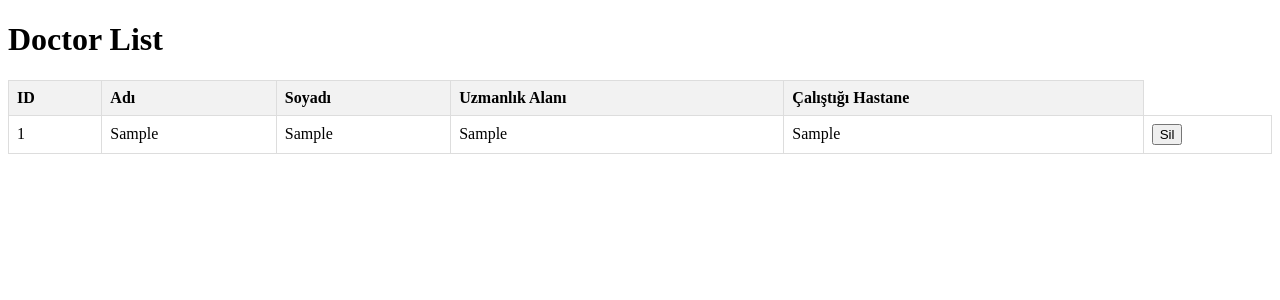
After one commit to AyazAktas/prolab2.3, a Django app: page /list_doctors/ in a window 1280 px wide. The commit adds this page. Shown: the top 300 px of the page. Run offline with Django 5.2, Linux system fonts and the light colour scheme; tables that the repository leaves empty hold one stand-in row (values such as "Sample post").

Commit message:
doktorların listelenmesi silinmesi , id debug , table adları düzenleme, list fonksiyonu

```diff
--- a/prolab3/HastaneUyg/models.py
+++ b/prolab3/HastaneUyg/models.py
@@ -19,6 +19,8 @@ class Hasta(models.Model):
     cinsiyet=models.CharField('Cinsiyeti',max_length=1,default='',blank=True,null=False)
     telefonNo=models.TextField('Telefon Numarası',max_length=10,default='',blank=True,null=True)
     adres=models.TextField('Adres',max_length=3000,blank=False,null=False)
+    class Meta:
+        db_table = 'hastalar'
 
 class Randevu(models.Model):
     idRandevu=models.IntegerField(blank=True,null=True)
@@ -26,6 +28,8 @@ class Randevu(models.Model):
     randevuSaati=models.DateTimeField("Randevu Saati",auto_now=False,auto_now_add=False,blank=True,null=True)
     idHasta=models.ForeignKey(Hasta,on_delete=models.CASCADE)
     idDoctor = models.ForeignKey(Doctor, on_delete=models.CASCADE)
+    class Meta:
+        db_table = 'randevular'
 
 
 class TibbiRaporlar(models.Model):
@@ -35,6 +39,10 @@ class TibbiRaporlar(models.Model):
     idHasta=models.ForeignKey(Hasta,on_delete=models.CASCADE)
     idDoctor = models.ForeignKey(Doctor, on_delete=models.CASCADE)
     raporIcerigi=models.TextField(max_length=4000,default='',blank=True)
+    class Meta:
+        db_table = 'tibbiraporlar'
 
 class Yonetici(models.Model):
     idYonetici=models.IntegerField(blank=True,null=True)
+    class Meta:
+        db_table = 'yonetici'
--- a/prolab3/HastaneUyg/templates/admin_page.html
+++ b/prolab3/HastaneUyg/templates/admin_page.html
@@ -9,6 +9,7 @@
 <body>
     <h1>Hoş Geldiniz, {{ username }}</h1>
     <a href="{% url 'doctor_create' %}">Doktor Ekle</a>
+    <a href="{% url 'list_doctors'%}">Doktorları Listele</a>
     <!-- Diğer içerikler -->
 </body>
 </html>
--- /dev/null
+++ b/prolab3/HastaneUyg/templates/list_doctors.html
@@ -0,0 +1,57 @@
+<!-- doctor_list.html -->
+<!DOCTYPE html>
+<html lang="en">
+<head>
+    <meta charset="UTF-8">
+    <meta name="viewport" content="width=device-width, initial-scale=1.0">
+    <title>List Doctors</title>
+    <style>
+        table {
+            border-collapse: collapse;
+            width: 100%;
+        }
+        th, td {
+            border: 1px solid #dddddd;
+            text-align: left;
+            padding: 8px;
+        }
+        th {
+            background-color: #f2f2f2;
+        }
+    </style>
+</head>
+<body>
+    <h1>Doctor List</h1>
+    <table>
+        <thead>
+            <tr>
+                <th>ID</th>
+                <th>Adı</th>
+                <th>Soyadı</th>
+                <th>Uzmanlık Alanı</th>
+                <th>Çalıştığı Hastane</th>
+            </tr>
+        </thead>
+        <tbody>
+        {% for doctor in doctors %}
+            {% if doctor.idDoctor %}
+                <tr>
+                    <td>{{ doctor.idDoctor }}</td>
+                    <td>{{ doctor.AD }}</td>
+                    <td>{{ doctor.SOYAD }}</td>
+                    <td>{{ doctor.UzmanlikAlani }}</td>
+                    <td>{{ doctor.CalismaYeri }}</td>
+                    <td>
+                        <form action="{% url 'delete_doctor' doctor.idDoctor %}" method="post">
+                            {% csrf_token %}
+                            <button type="submit">Sil</button>
+                        </form>
+                    </td>
+                </tr>
+            {% endif %}
+        {% endfor %}
+
+        </tbody>
+    </table>
+</body>
+</html>
--- a/prolab3/HastaneUyg/views.py
+++ b/prolab3/HastaneUyg/views.py
@@ -4,6 +4,8 @@ from django.shortcuts import render
 from django.shortcuts import render, redirect
 from django.contrib.auth.decorators import login_required
 from django.contrib.auth import authenticate, login
+from .models import Doctor
+
 
 from .forms import DoctorForm
 def home(request):
@@ -53,3 +55,14 @@ def doctor_create(request):
     else:
         form = DoctorForm()
     return render(request, 'doctor_create.html', {'form': form})
+
+
+
+def list_doctors(request):
+    doctors = Doctor.objects.all()
+    return render(request, 'list_doctors.html', {'doctors': doctors})
+
+def delete_doctor(request, doctor_id):
+    doctor = Doctor.objects.get(idDoctor=doctor_id)
+    doctor.delete()
+    return redirect('list_doctors')
--- a/prolab3/prolab3/urls.py
+++ b/prolab3/prolab3/urls.py
@@ -26,4 +26,6 @@ urlpatterns = [
     path('patient/login/', views.patient_login, name='patient_login'),
     path('admin_page/', views.admin_page, name='admin_page'),
     path('doctor/create/', views.doctor_create, name='doctor_create'),
+    path('list_doctors/', views.list_doctors, name='list_doctors'),
+    path('doctor/<int:doctor_id>/delete/', views.delete_doctor, name='delete_doctor'),
 ]
```
